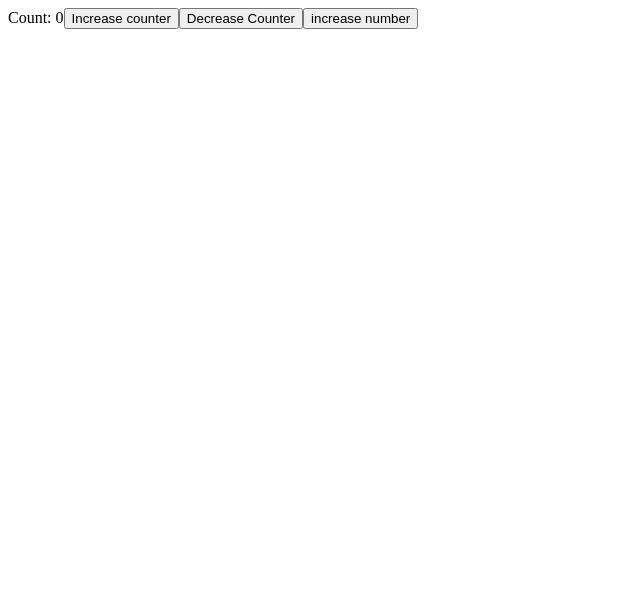
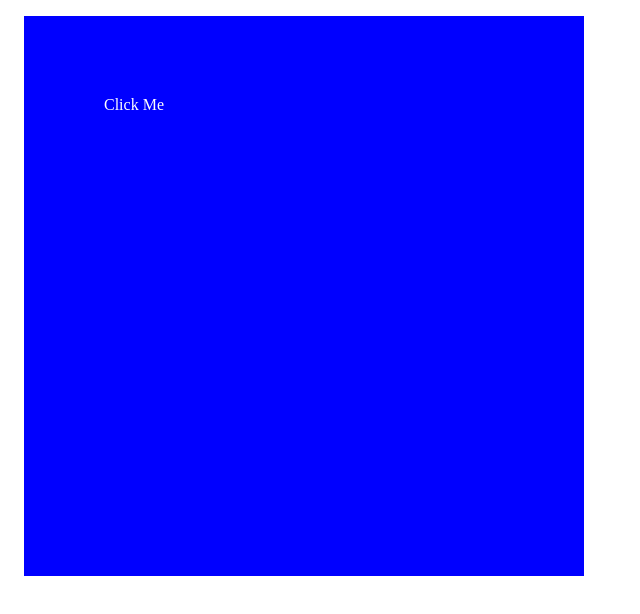
Before and after one commit to gokuljsparkout/GokulJSO, a React (Create React App) app: page / in a window 1280 px wide. Shown: the top 614 px of the page, without its empty margins (0-640 px from the left). Built offline with nearby package versions, Linux system fonts and the light colour scheme.

Commit message:
CallBack Hell

```diff
--- a/src/App.css
+++ b/src/App.css
@@ -1,53 +1,25 @@
-/* center the calculator on the page */
-.calculator {
-  margin: 0 auto;
-  max-width: 400px;
-  border: 2px solid #ccc;
-  padding: 20px;
-  border-radius: 10px;
+.go{
+  margin: 1rem;
+  background: blue;
+  color : white;
+  padding: 5rem;
+  width: 25rem;
+  height: 25rem;
+  transition: all 0.2s
 }
 
-/* style the input field */
-input {
-  display: block;
-  margin: 0 auto 20px;
-  padding: 10px;
-  font-size: 1.5rem;
-  border-radius: 5px;
-  border: 2px solid #ccc;
-  width: 100%;
-  text-align: right;
+.go.circle{
+  border-radius: 50%;
 }
 
-/* style the keypad buttons */
-button {
-  padding: 10px;
-  font-size: 1.2rem;
-  margin: 5px;
-  border: none;
-  border-radius: 5px;
-  width: 75px;
-  height: 75px;
-  background-color: #eee;
-  color: #333;
-  cursor: pointer;
-  transition: all 0.2s ease-in-out;
+.go.red {
+  background: red;
 }
 
-/* change the button background and text color when hovered */
-button:hover {
-  background-color: #333;
-  color: #fff;
+.go.purple {
+  background: purple;
+  color: white;
 }
-
-/* style the clear button */
-button.clear {
-  background-color: #ff6666;
-  color: #fff;
+.go.fadeOut {
+  opacity: 0;
 }
-
-/* style the equals button */
-button.equals {
-  background-color: #44c767;
-  color: #fff;
-}
--- a/src/App.js
+++ b/src/App.js
@@ -1,41 +1,31 @@
-import React, { useState, useCallback } from 'react'
-var funccount = new Set();
+import React from 'react';
+import './App.css';
+
 const App = () => {
 
+  const handleClick = event=>{
+    const el = event.currentTarget;
+    console.log(el);
+    el.textContent = 'GO';
 
-  const [count, setCount] = useState(0)
-  const [number, setNumber] = useState(0)
+    setTimeout(()=>{el.classList.add('circle')
+    setTimeout(()=>{el.classList.add('red')
+    setTimeout(() => {el.classList.remove('circle')
+    setTimeout(() => {el.classList.remove("red");
+                      el.classList.add("purple");
+                      setTimeout(()=> {el.classList.add("fadeOut")
+  },300)
+  },300)
+  },250)
+  },500)
+  },2000)
 
-const incrementCounter = useCallback(() => {
-  setCount(count + 1)
-}, [count])
-const decrementCounter = useCallback(() => {
-  setCount(count - 1)
-}, [count])
-const incrementNumber = useCallback(() => {
-  setNumber(number + 1)
-}, [number])
 
-funccount.add(incrementCounter);
-funccount.add(decrementCounter);
-funccount.add(incrementNumber);
-alert(funccount.size);
 
+   }
   return (
-    <div>
-      Count: {count}
-      <button onClick={incrementCounter}>
-         Increase counter
-      </button>
-      <button onClick={decrementCounter}>
-         Decrease Counter
-      </button>
-      <button onClick={incrementNumber}>
-         increase number
-      </button>
-    </div>
+    <div className='go' onClick={handleClick}>Click Me</div>
   )
 }
 
-
-export default App;
+export default App
```
